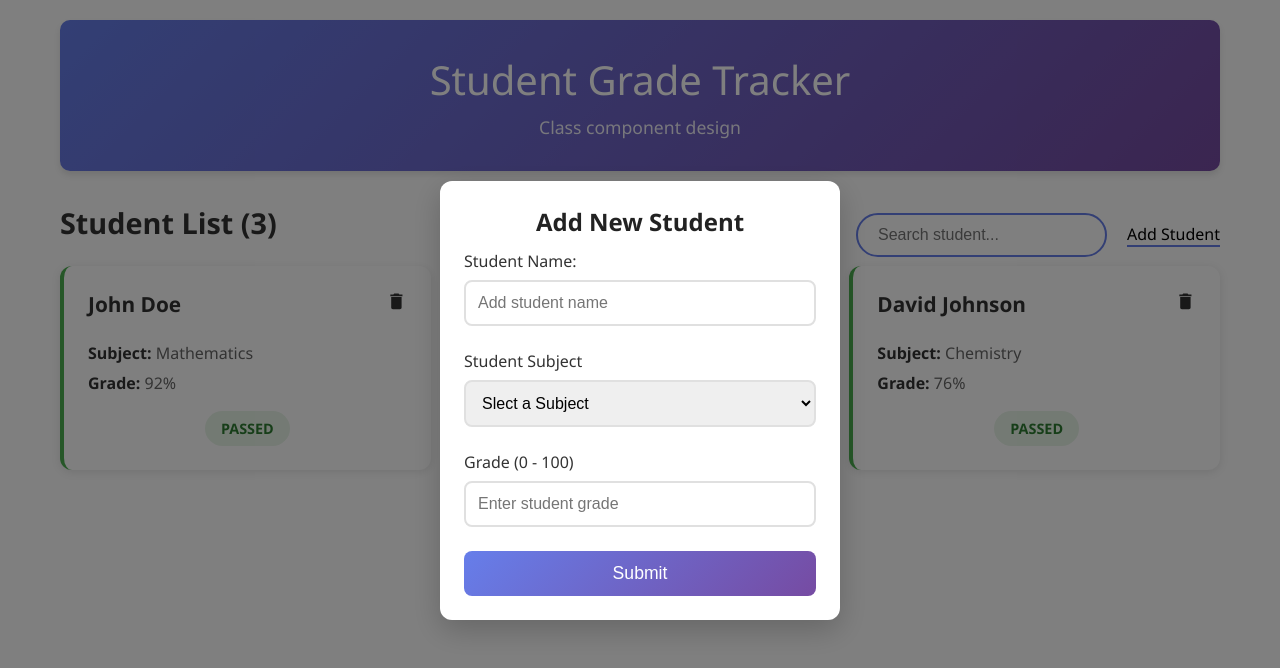
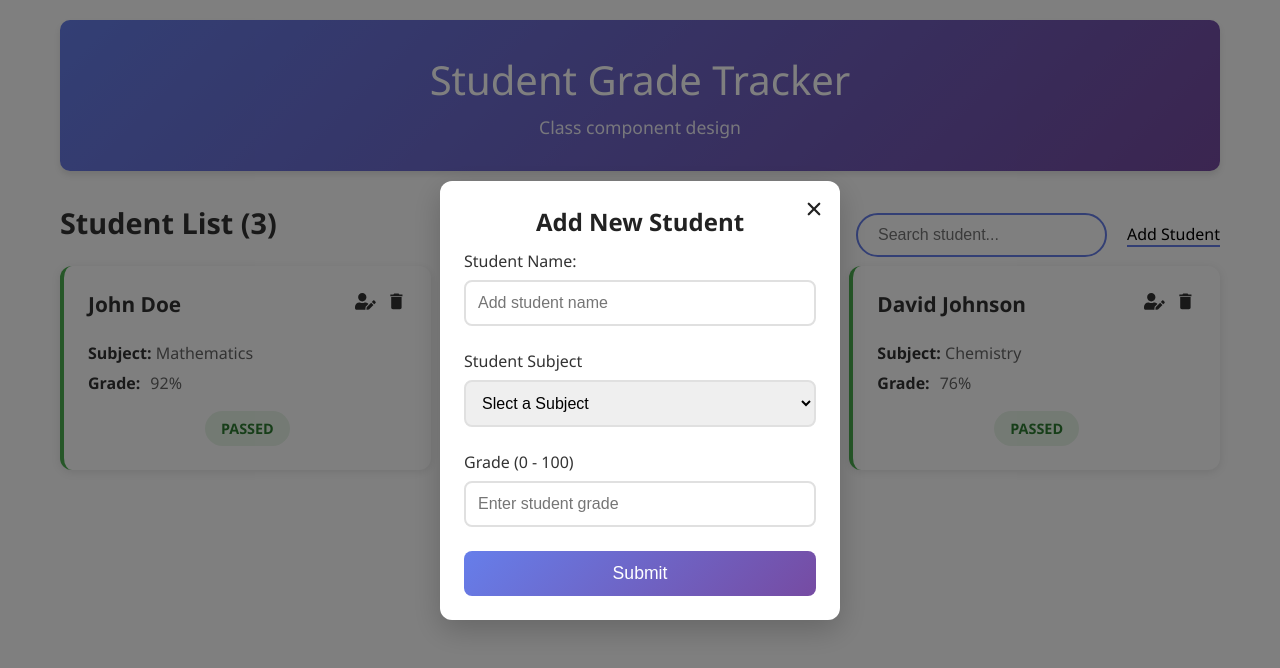
Before and after one commit to Vishalp001/student-grade-tracker, a React (Create React App) app: page / in a window 1280 px wide. Both pictures are taken after a click on the element "Add Student". Shown: the top 668 px of the page. Built offline with nearby package versions, Linux system fonts and the light colour scheme.

Commit message:
feat: enhance student management UI with edit and close functionality

```diff
--- a/src/App.css
+++ b/src/App.css
@@ -90,11 +90,42 @@
   box-shadow: 0 4px 20px rgba(0, 0, 0, 0, 0.15);
 }
 
-.deleteIcon {
+.sIHRight {
+  display: flex;
+  justify-content: center;
+  align-items: center;
+  gap: 10px;
+}
+.deleteIcon,
+.editIcon {
   cursor: pointer;
+}
+.editIcon svg:hover {
+  color: #4caf50;
 }
 .deleteIcon svg:hover {
   color: #f44336;
+}
+.gradeInput {
+  display: flex;
+  gap: 10px;
+  align-items: center;
+  /*
+   */
+}
+.gradeInput input {
+  /* width: 100%; */
+  width: 100px;
+  display: inline;
+  overflow: auto;
+  font-size: 16px;
+  border: none;
+  outline: none;
+  border-radius: 26px;
+  height: 30px;
+  background: #fff;
+  border: 2px solid #667eea;
+  padding: 10px;
 }
 
 .studentCard.passed {
@@ -148,6 +179,13 @@
   background: white;
   border-radius: 12px;
   box-sizing: 0 2px 10px rgba(0, 0, 0, 0.1);
+  position: relative;
+}
+.closeIcon {
+  position: absolute;
+  right: -10px;
+  top: -10px;
+  cursor: pointer;
 }
 .addStudentSection h2 {
   color: #333;
--- a/src/App.js
+++ b/src/App.js
@@ -117,9 +117,9 @@ class App extends React.Component {
     })
   }
 
-  openStudentModal = () => {
+  handleStudentModal = () => {
     this.setState({
-      isStudentModalOpen: true,
+      isStudentModalOpen: !this.state.isStudentModalOpen,
     })
   }
 
@@ -141,7 +141,11 @@ class App extends React.Component {
     }
 
     return filteredStudents?.map((student) => (
-      <StudentCard student={student} openDeleteModal={this.openDeleteModal} />
+      <StudentCard
+        key={student.id}
+        student={student}
+        openDeleteModal={this.openDeleteModal}
+      />
     ))
   }
 
@@ -156,6 +160,7 @@ class App extends React.Component {
             selectedStudentId={this.state.selectedStudentId}
             handleDeleteStudent={this.handleDeleteStudent}
             closeDeleteModal={this.closeDeleteModal}
+            isDeleteModalOpen={this.state.isDeleteModalOpen}
           />
         )}
         <header className='appHeader'>
@@ -168,7 +173,7 @@ class App extends React.Component {
             searchTerm={this.state.searchTerm}
             filteredStudents={filteredStudents}
             handleSearchInput={this.handleSearchInput}
-            openStudentModal={this.openStudentModal}
+            handleStudentModal={this.handleStudentModal}
           />
           <div className='studentsGrid'>
             {this.renderStudentList(filteredStudents)}
@@ -179,7 +184,7 @@ class App extends React.Component {
               newStudent={this.state.newStudent}
               handleOnSubmit={this.handleOnSubmit}
               handleInputChange={this.handleInputChange}
-              openStudentModal={this.openStudentModal}
+              handleStudentModal={this.handleStudentModal}
             />
           )}
         </div>
--- a/src/comonents/AddStudentForm.jsx
+++ b/src/comonents/AddStudentForm.jsx
@@ -1,13 +1,22 @@
 import React, { Component } from 'react'
-
+import { IoClose } from 'react-icons/io5'
 export default class AddStudentForm extends Component {
   render() {
-    const { newStudent, handleInputChange, handleOnSubmit } = this.props
+    const {
+      newStudent,
+      handleInputChange,
+      handleStudentModal,
+      handleOnSubmit,
+    } = this.props
+
     return (
       <div className='modalOverlay'>
         <div className='modal'>
           <section className='addStudentSection'>
             <h2>Add New Student</h2>
+            <h2 onClick={handleStudentModal} className='closeIcon'>
+              <IoClose />
+            </h2>
             <form
               action=''
               onSubmit={handleOnSubmit}
--- a/src/comonents/StudentCard.jsx
+++ b/src/comonents/StudentCard.jsx
@@ -1,9 +1,25 @@
 import { Component } from 'react'
 import { MdDelete } from 'react-icons/md'
+import { FaUserEdit } from 'react-icons/fa'
+import { IoClose } from 'react-icons/io5'
+export default class StudentCard extends Component {
+  constructor(props) {
+    super(props)
 
-export default class StudentCard extends Component {
+    this.state = {
+      isEdit: false,
+    }
+  }
+
   render() {
-    const { student, openDeleteModal } = this.props
+    const { student, openDeleteModal, handleEditInputChange } = this.props
+
+    const onEditGeade = (student) => {
+      this.setState({
+        isEdit: !this.state.isEdit,
+      })
+    }
+
     return (
       <div
         key={student.id}
@@ -12,20 +28,43 @@ export default class StudentCard extends Component {
         <div className='studentInfo'>
           <div className='studentInfoHeader'>
             <h3>{student.name}</h3>
+            <div className='sIHRight'>
               <h3
+                onClick={() => onEditGeade()}
+                title='Edit Grade'
+                className='editIcon'
+              >
+                {this.state.isEdit ? <IoClose color='red' /> : <FaUserEdit />}
+              </h3>
+
+              <h3
+                title='Delete Student'
                 className='deleteIcon'
                 onClick={() => openDeleteModal(student.id)}
               >
                 <MdDelete />
               </h3>
             </div>
+          </div>
           <p style={{ textTransform: 'capitalize' }}>
             <strong>Subject: </strong>
             {student.subject}
           </p>
-          <p>
+          <p className='gradeInput'>
             <strong>Grade: </strong>
-            {student.grade}%
+            {this.state.isEdit ? (
+              <input
+                type='number'
+                // min='0'
+                // max='100'
+                name='grade'
+                placeholder='Add Gade'
+                value={student.grade}
+                onChange={(e) => handleEditInputChange(e, student.id)}
+              />
+            ) : (
+              <>{student.grade}%</>
+            )}
           </p>
         </div>
         <div className='studentStatus'>
--- a/src/comonents/StudentList.jsx
+++ b/src/comonents/StudentList.jsx
@@ -5,7 +5,7 @@ export default class StudentList extends Component {
     const {
       filteredStudents,
       searchTerm,
-      openStudentModal,
+      handleStudentModal,
       handleSearchInput,
     } = this.props
 
@@ -24,7 +24,7 @@ export default class StudentList extends Component {
                 onChange={handleSearchInput}
               />
             </div>
-            <p onClick={openStudentModal} className='addStudentBtn'>
+            <p onClick={handleStudentModal} className='addStudentBtn'>
               Add Student
             </p>
           </div>
--- a/src/index.css
+++ b/src/index.css
@@ -3,3 +3,8 @@
   padding: 0;
   box-sizing: border-box;
 }
+input[type='number']::-webkit-outer-spin-button,
+input[type='number']::-webkit-inner-spin-button {
+  -webkit-appearance: none;
+  margin: 0;
+}
```
Lines whose indentation alone changed are shown as unchanged.
